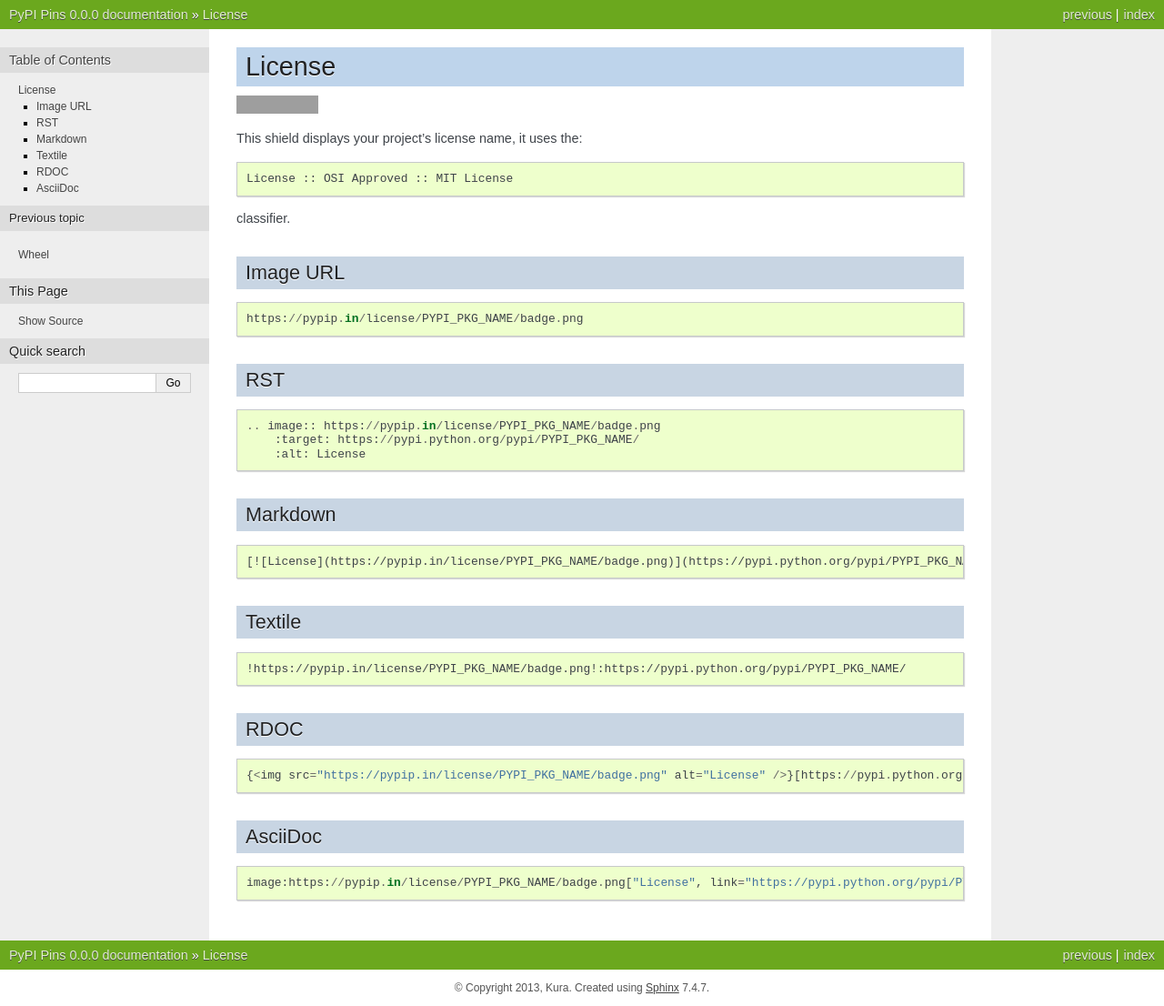
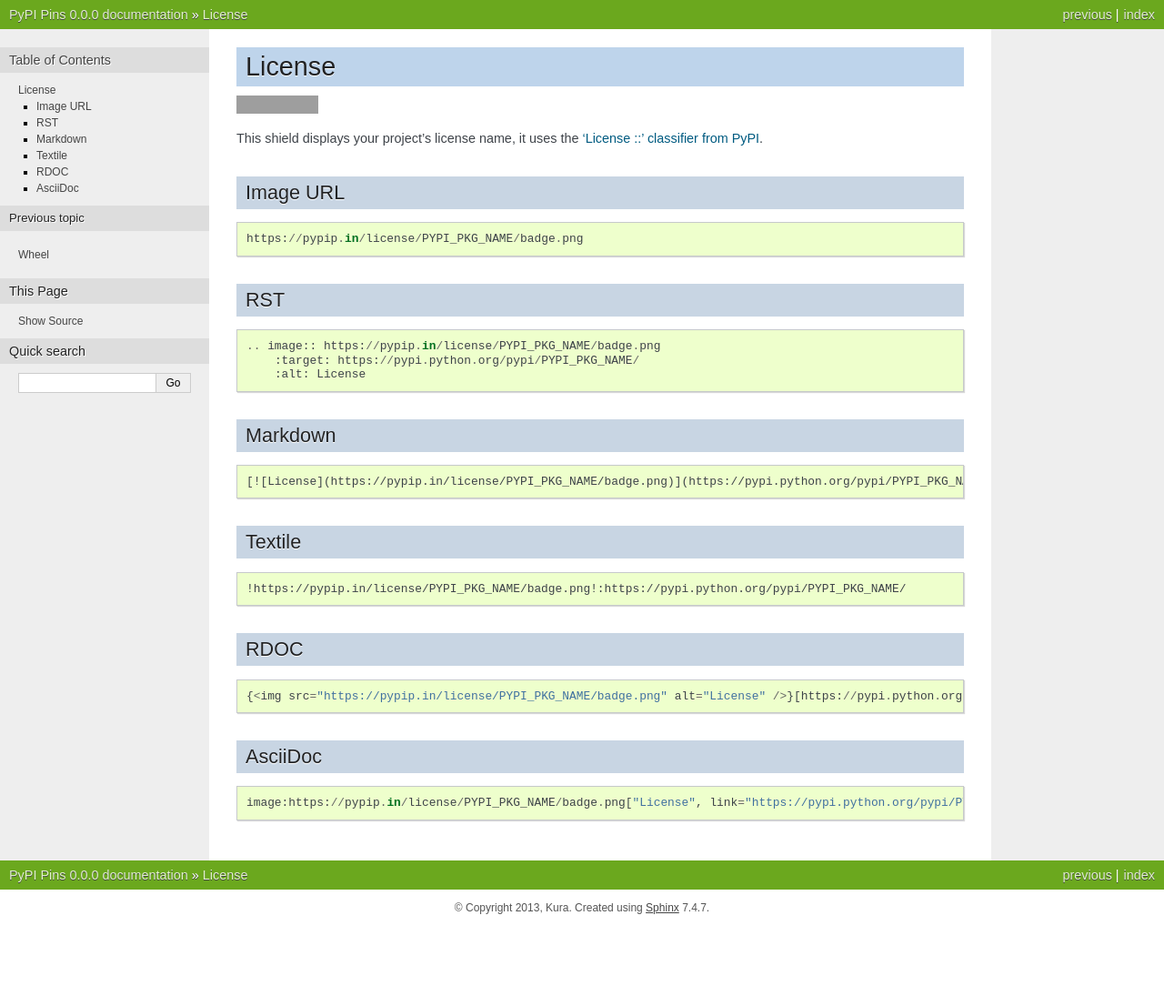
Before and after one commit to badges/pypipins, a Sphinx documentation site: the page built from docs/source/license.rst, in a window 1280 px wide. Shown: the whole page at 91% size. Built offline with Sphinx 7.4.7, drawn with Linux system fonts in a browser that asks for light colours; after the commit the page ends 1018 px from its top, so only the background shows below that; grey boxes are pictures that could not be loaded.

Commit message:
Handle all license classifiers

```diff
--- a/docs/source/license.rst
+++ b/docs/source/license.rst
@@ -6,11 +6,7 @@
     :target: https://pypi.python.org/pypi/blackhole/
     :alt: License
 
-This shield displays your project's license name, it uses the::
-
-    License :: OSI Approved :: MIT License
-
-classifier.
+This shield displays your project's license name, it uses the `'License ::' classifier from PyPI <https://pypi.python.org/pypi?%3Aaction=list_classifiers>`_.
 
 Image URL
 ~~~~~~~~~
```
Also changed, not shown: 1 other file.
